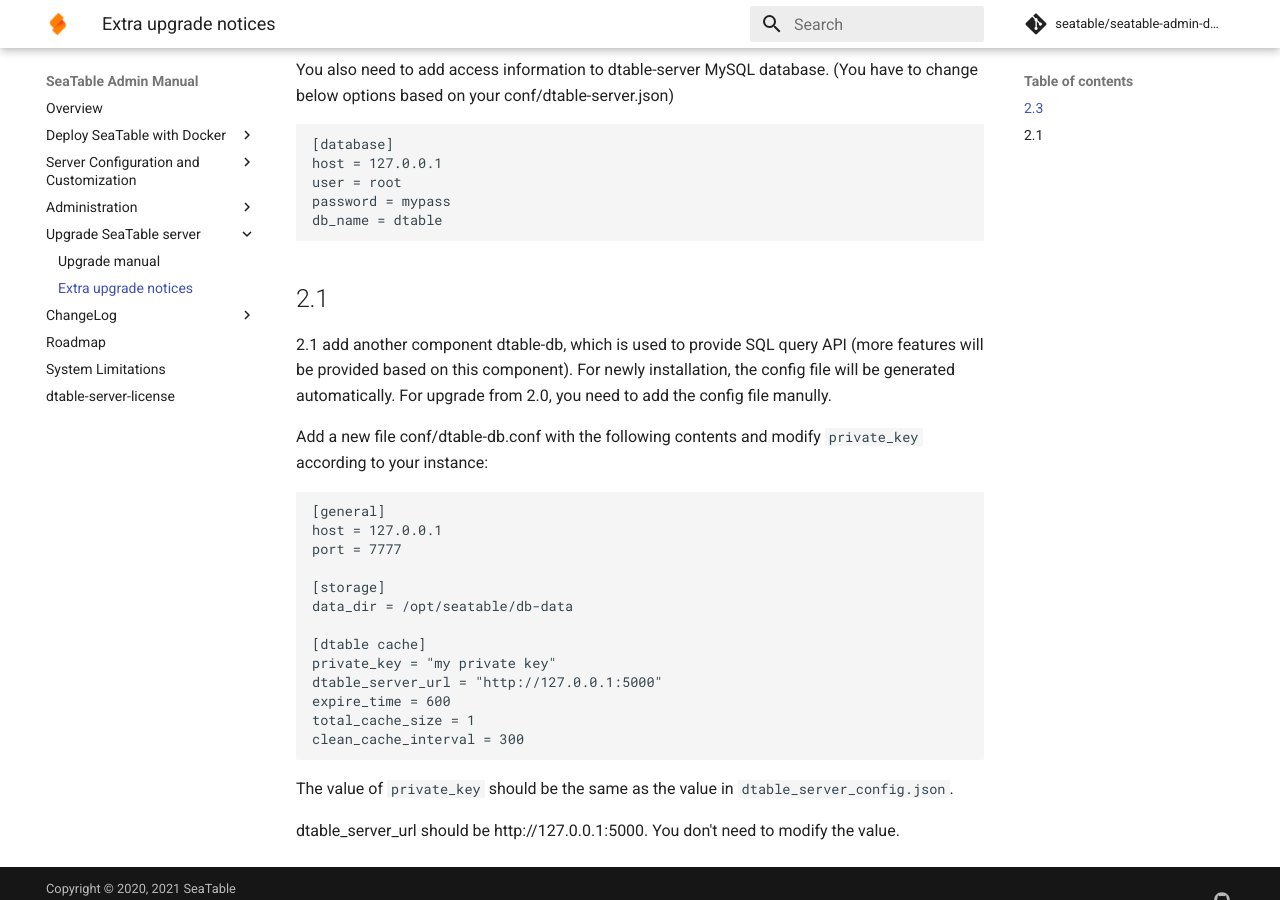
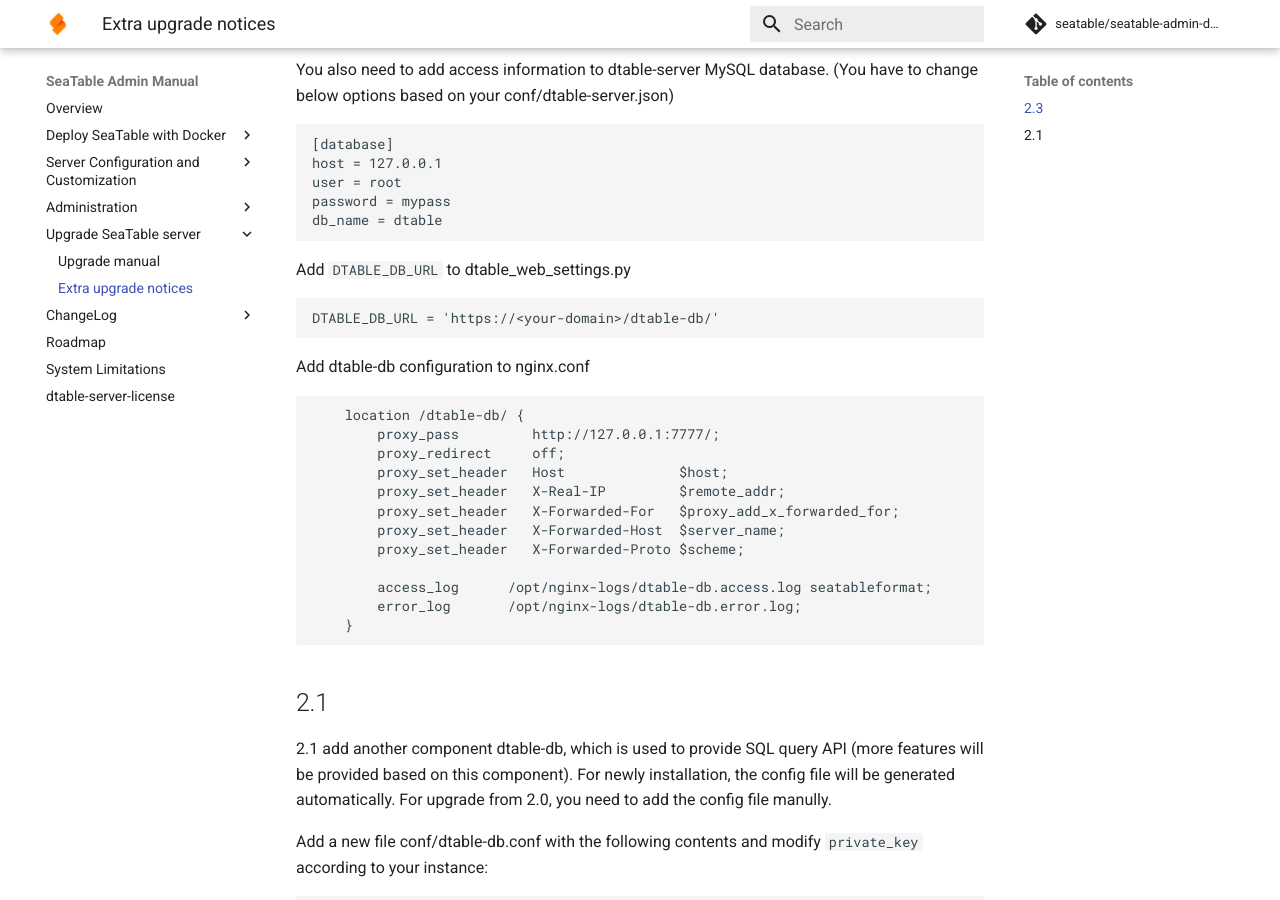
Before and after one commit to seatable/seatable-admin-docs, an MkDocs documentation site: the page built from manual/upgrade/extra-upgrade-notice.md, in a window 1280 px wide and 900 px high, scrolled down 572 px. Built offline with MkDocs 1.6.1 and Material for MkDocs 9.7.7, drawn with Linux system fonts in a browser that asks for light colours; comment, search, counter and statistics services are not loaded.

Commit message:
Update extra-upgrade-notice.md

````diff
--- a/manual/upgrade/extra-upgrade-notice.md
+++ b/manual/upgrade/extra-upgrade-notice.md
@@ -32,6 +32,29 @@
 db_name = dtable
 ```
 
+Add `DTABLE_DB_URL` to dtable_web_settings.py
+
+```
+DTABLE_DB_URL = 'https://<your-domain>/dtable-db/'
+```
+
+Add dtable-db configuration to nginx.conf
+
+```
+    location /dtable-db/ {
+        proxy_pass         http://127.0.0.1:7777/;
+        proxy_redirect     off;
+        proxy_set_header   Host              $host;
+        proxy_set_header   X-Real-IP         $remote_addr;
+        proxy_set_header   X-Forwarded-For   $proxy_add_x_forwarded_for;
+        proxy_set_header   X-Forwarded-Host  $server_name;
+        proxy_set_header   X-Forwarded-Proto $scheme;
+
+        access_log      /opt/nginx-logs/dtable-db.access.log seatableformat;
+        error_log       /opt/nginx-logs/dtable-db.error.log;
+    }
+```
+
 ## 2.1
 
 2.1 add another component dtable-db, which is used to provide SQL query API (more features will be provided based on this component). For newly installation, the config file will be generated automatically. For upgrade from 2.0, you need to add the config file manully.
````
